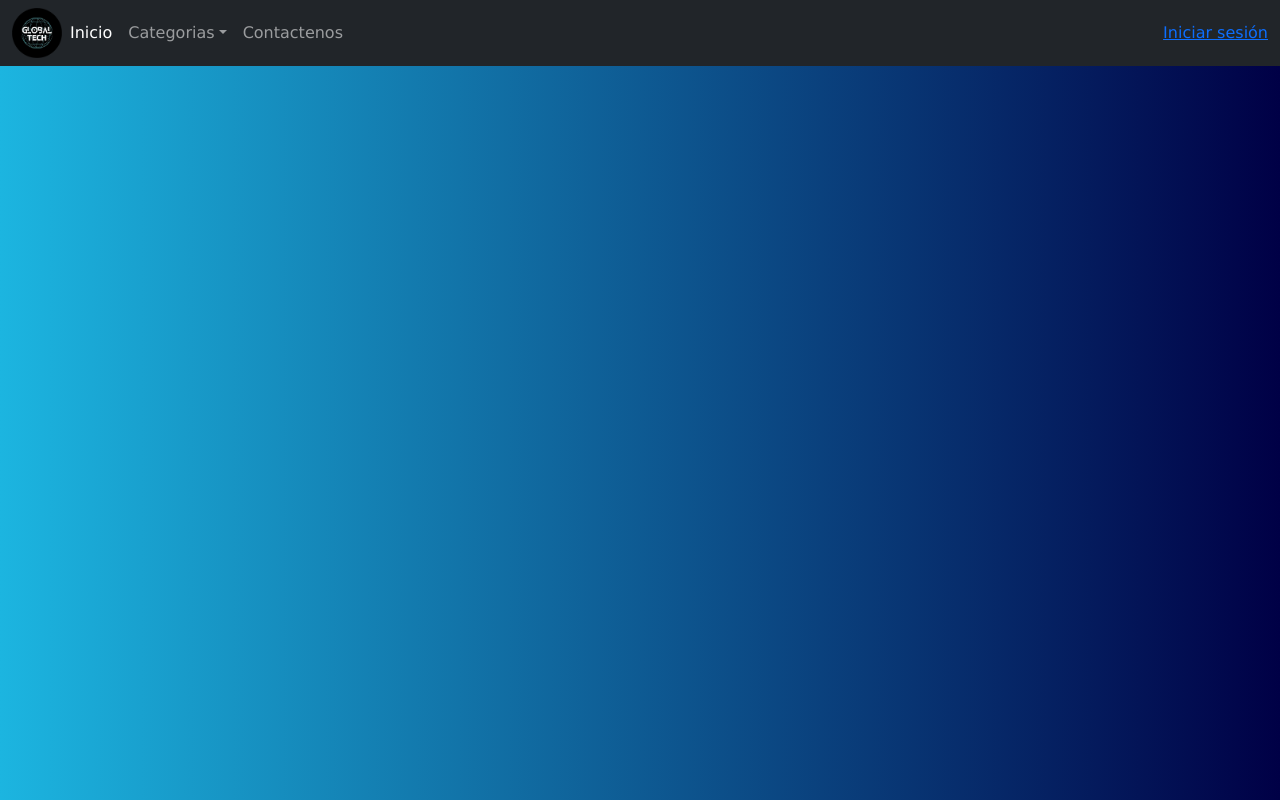
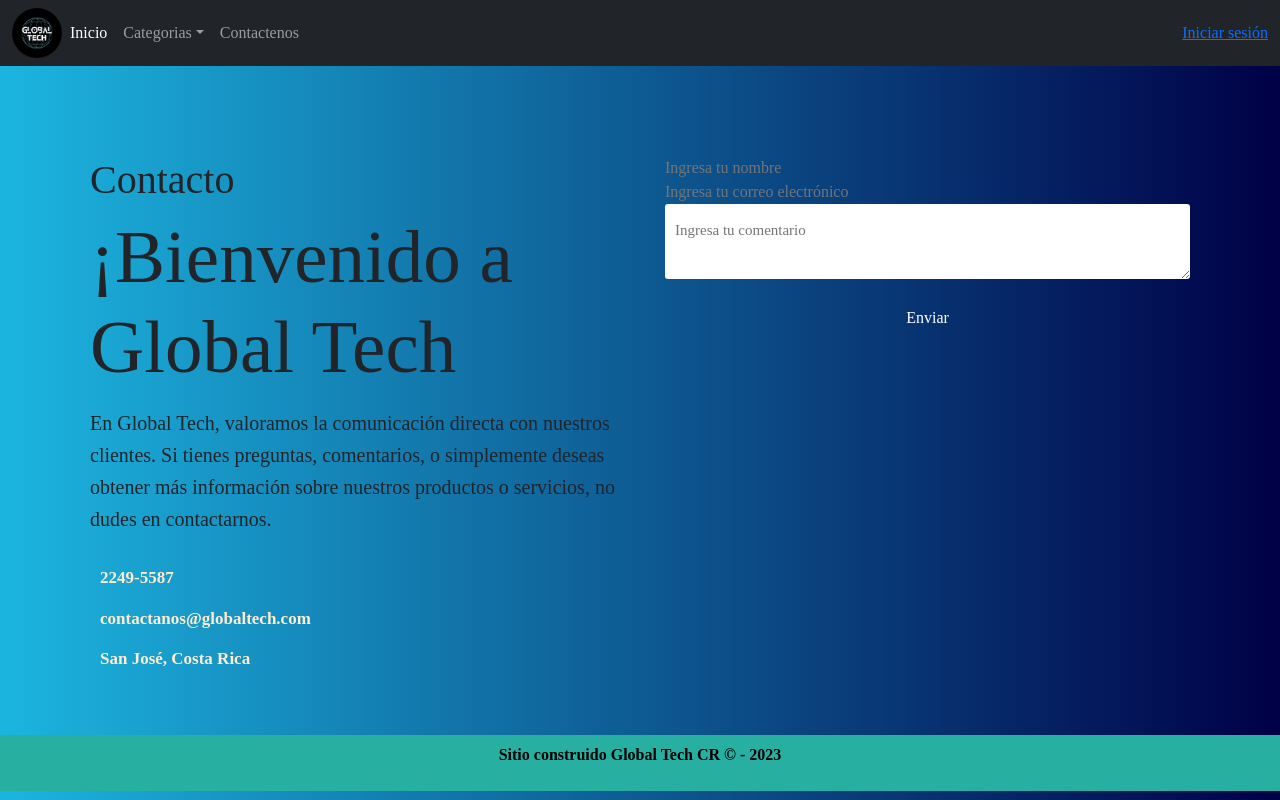
Before and after one commit to kael-quiros/GlobalTechCR, a PHP site: page /contactenos.php in a window 1280 px wide. Run offline with PHP 8.4, Linux system fonts and the light colour scheme.

Commit message:
Add: En contactanos y en la parte de css
Modify: Se modificó los footer que no se habían actualizado en el commit anterior

```diff
--- a/ProyectoAmbienteCS/audioYVideo.php
+++ b/ProyectoAmbienteCS/audioYVideo.php
@@ -249,7 +249,7 @@ session_start();
         </form>
       </div>
     </div>
-
+    </div>
 
 
 
--- a/ProyectoAmbienteCS/contactenos.php
+++ b/ProyectoAmbienteCS/contactenos.php
@@ -11,7 +11,6 @@
 
 <body>
   <header>
-
     <nav class="navbar navbar-expand-lg navbar-dark bg-dark">
       <div class="container-fluid">
         <div class="logo">
@@ -52,7 +51,6 @@
             <a class="nav-link" href="contactenos.php">Contactenos</a>
           </li>
         </ul>
-
         <div class="user">
           <?php
           if (isset($_SESSION['nombreUsuario'])) {
@@ -63,14 +61,51 @@
           }
           ?>
         </div>
+      </div>
+    </div>
+  </div>
+  </nav>
+</header>
+
+  <div class="container-form">
+    <div class="info-form">
+          <h1>Contacto</h1>
+
+          <h2>¡Bienvenido a Global Tech</h2>
+          <p>
+          En Global Tech, valoramos la comunicación directa con nuestros clientes. Si tienes
+          preguntas, comentarios, o simplemente deseas obtener más información sobre nuestros
+          productos o servicios, no dudes en contactarnos.
+          </p>
+          <a href="#"> <i class="fa fa-phone">
+        </i>2249-5587</a>
+        <a href="#"> <i class="fa fa-envelope"></i>
+        </i>contactanos@globaltech.com</a>
+        <a href="#"> <i class="fa fa-map-marked"></i>
+        </i>San José, Costa Rica</a>
+        </div>
+
+        <div>
+            <form action= "process_formulario.php" method="post">
+
+              <input type="text" id="nombre" name="nombre" placeholder="Ingresa tu nombre" class="campo"></input>
+
+              <input type="email" id="email" name="email" placeholder="Ingresa tu correo electrónico"></input>
+
+              <textarea id="mensaje" name="nombre" placeholder="Ingresa tu comentario" ></textarea>
+
+              <input type="submit" name="enviar" value="Enviar" class="btn-form">
+          </form>
+  </div>
+  </div>
 
 
-      </div>
+  <div class="text-black mt-5 p-2" style="background-color:#27b0a2;" >
+      <footer class="footer">
+        <p>Sitio construido Global Tech CR &COPY - 2023</p>
+      </footer>
+  </div>
 
-    </nav>
-  </header>
   <script src="https://cdn.jsdelivr.net/npm/bootstrap@5.3.2/dist/js/bootstrap.bundle.min.js" integrity="sha384-C6RzsynM9kWDrMNeT87bh95OGNyZPhcTNXj1NW7RuBCsyN/o0jlpcV8Qyq46cDfL" crossorigin="anonymous"></script>
-
 </body>
-
 </html>
--- a/ProyectoAmbienteCS/css/style.css
+++ b/ProyectoAmbienteCS/css/style.css
@@ -27,13 +27,22 @@ body {
 
 
 }
+.container {
+  margin-top: auto;
 
+}
+
+.row{
+    margin-top: 20px;
+    padding-left: 5px;
+    padding-right: 5px;
+}
 .image-container {
 
     width: 100%;
     height: 60vh;
     margin: 0;
-    margin-bottom: 45px;
+    margin-bottom: 20%;
 }
 
 .image-container img {
@@ -153,3 +162,79 @@ input{
 .shopping-cart{
     padding: 3% 0;
 }
+
+@import url('https://fonts.googleapis.com/css2? family=Open+Sans:wght@400;700&display=swap');
+
+*{
+    margin: 0;
+    padding: 0;
+    box-sizing: border-box;
+    font-family: 'Times New Roman', Times, serif;
+}
+.container-form {
+    width: 100%;
+    max-width: 1100px;
+    margin: auto;
+    display: grid;
+    grid-template-columns: repeat(2,1fr);
+    grid-gap: 50px;
+    margin-top: 90px;
+}
+
+.container-form h2{
+    margin-bottom: 15px;
+    font-size: 75px;
+}
+
+.container-form p{
+    font-size:20px;
+    line-height: 1.6;
+    margin-bottom: 30px;
+}
+
+.container-form a{
+    font-size: 17px;
+    display: inline-block;
+    text-decoration: burlywood;
+    width: 100%;
+    margin-bottom: 15px;
+    color: blanchedalmond;
+    font-weight: 700;
+}
+
+.container-form a i {
+    color: coral;
+    margin-right: 10px
+}
+
+container-form form .campo, textarea{
+    width: 100%;
+    padding: 15px 10px;
+    font-size: 15px;
+    border: 1px saddlebrown;
+    margin-bottom: 20px;
+    border-radius: 3px;
+    outline: 0px;
+}
+
+container-form form textarea{
+    max-width: 530px;
+    min-width: 530px;
+    min-height: 140px;
+    max-height: 150px;
+}
+
+container-form .btn-enviar {
+    padding: 15px;
+    font-size: 16px;
+    border: none;
+    outline: 0px;
+    background: aquamarine;
+    border-radius: 3px;
+    cursor: pointer;
+    transition: all 300ms ease;
+}
+
+.container-form .btn-enviar{
+    background: aquamarine;
+}
--- a/ProyectoAmbienteCS/tecnologia.php
+++ b/ProyectoAmbienteCS/tecnologia.php
@@ -248,16 +248,14 @@ session_start();
         </form>
       </div>
     </div>
+    </div>
 
-
-  <div class="text-black mt-5 p-2" style="background-color:#27b0a2;" >
+    <div class="text-black mt-5 p-2" style="background-color:#27b0a2;" >
       <footer class="footer">
         <p>Sitio construido Global Tech CR &COPY - 2023</p>
       </footer>
     </div>
 
-
-
 </body>
 
 </html>
```
Also changed, not shown: ProyectoAmbienteCS/hogar.php (+5 -11 lines), ProyectoAmbienteCS/muebles.php (+3 -8 lines), ProyectoAmbienteCS/shoppingCart.php (+8 -27 lines).
